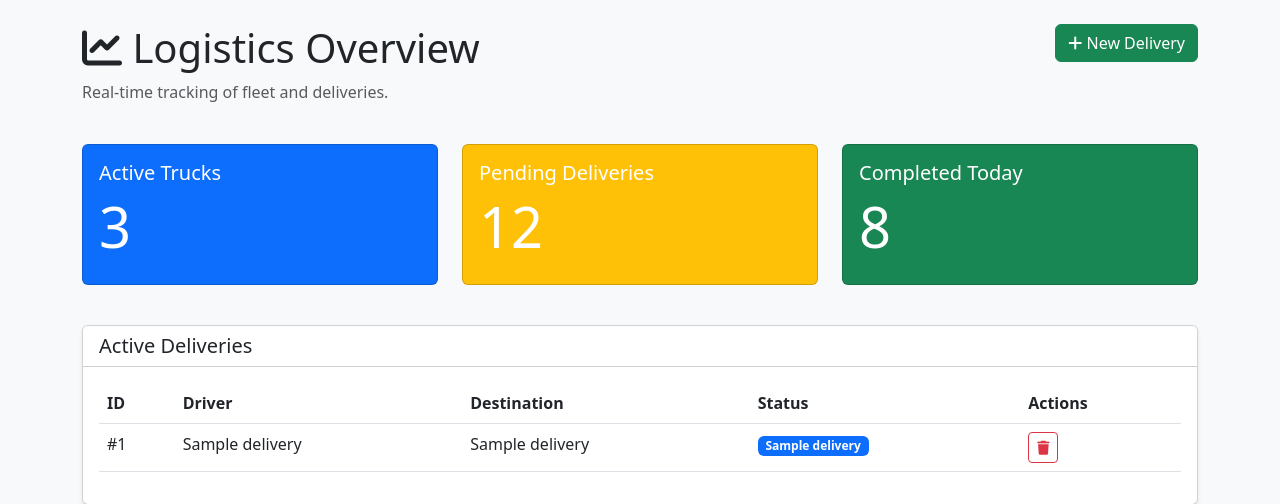
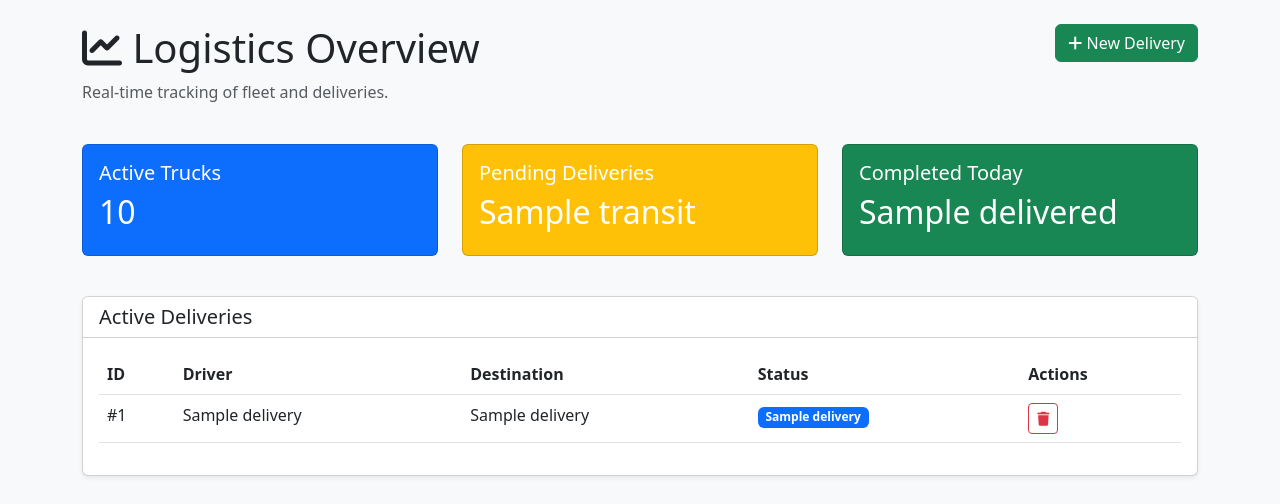
Before and after one commit to GustavoMiranda273/smart-logistics-dashboard, a Flask app: template templates/dashboard.html in a window 1280 px wide. Shown: the part 56-560 px from the top of the page. Run offline with Flask 3, Linux system fonts and the light colour scheme; the template is opened without the code that fills it: most values are stand-ins (such as "Sample title", 1, 10 or a date in 2020); some libraries are stand-ins or nearby versions.

Commit message:
feat: dashboard stats now show real database counts

```diff
--- a/main.py
+++ b/main.py
@@ -51,19 +51,34 @@ except Exception as e:
 
 @app.route('/')
 def index():
-    # Fetch data from SQL to show on dashboard
     deliveries = []
+    counts = {"total": 0, "transit": 0, "delivered": 0}
+
     try:
         conn = get_sql_connection()
         cur = conn.cursor()
+
+        # 1. Get all data
         cur.execute("SELECT * FROM deliveries ORDER BY id DESC")
         deliveries = cur.fetchall()
+
+        # 2. Get Statistics
+        cur.execute("SELECT COUNT(*) FROM deliveries")
+        counts["total"] = cur.fetchone()[0]
+
+        cur.execute("SELECT COUNT(*) FROM deliveries WHERE status='In Transit'")
+        counts["transit"] = cur.fetchone()[0]
+
+        cur.execute("SELECT COUNT(*) FROM deliveries WHERE status='Delivered'")
+        counts["delivered"] = cur.fetchone()[0]
+
         cur.close()
         conn.close()
     except Exception as e:
         print(f"Fetch Error: {e}")
 
-    return render_template('dashboard.html', deliveries=deliveries)
+    # Pass 'counts' to the HTML
+    return render_template('dashboard.html', deliveries=deliveries, counts=counts)
 
 @app.route('/login')
 def login():
--- a/templates/dashboard.html
+++ b/templates/dashboard.html
@@ -18,7 +18,7 @@
         <div class="card text-white bg-primary mb-3">
             <div class="card-body">
                 <h5 class="card-title">Active Trucks</h5>
-                <h2 class="display-4">3</h2>
+                <h2>{{ counts['total'] }}</h2>
             </div>
         </div>
     </div>
@@ -26,7 +26,7 @@
         <div class="card text-white bg-warning mb-3">
             <div class="card-body">
                 <h5 class="card-title">Pending Deliveries</h5>
-                <h2 class="display-4">12</h2>
+                <h2>{{ counts['transit'] }}</h2>
             </div>
         </div>
     </div>
@@ -34,7 +34,7 @@
         <div class="card text-white bg-success mb-3">
             <div class="card-body">
                 <h5 class="card-title">Completed Today</h5>
-                <h2 class="display-4">8</h2>
+                <h2>{{ counts['delivered'] }}</h2>
             </div>
         </div>
     </div>
```
